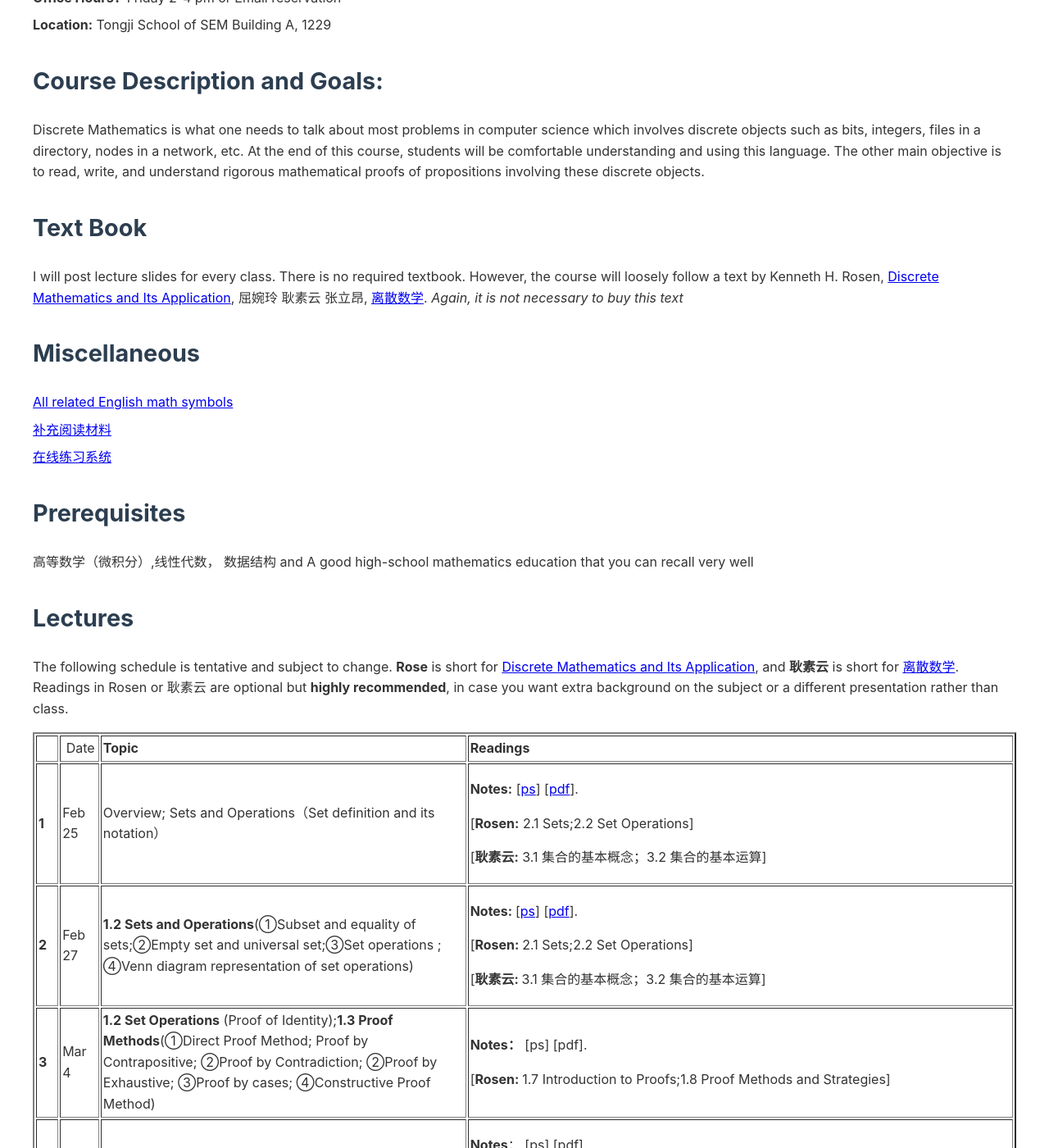
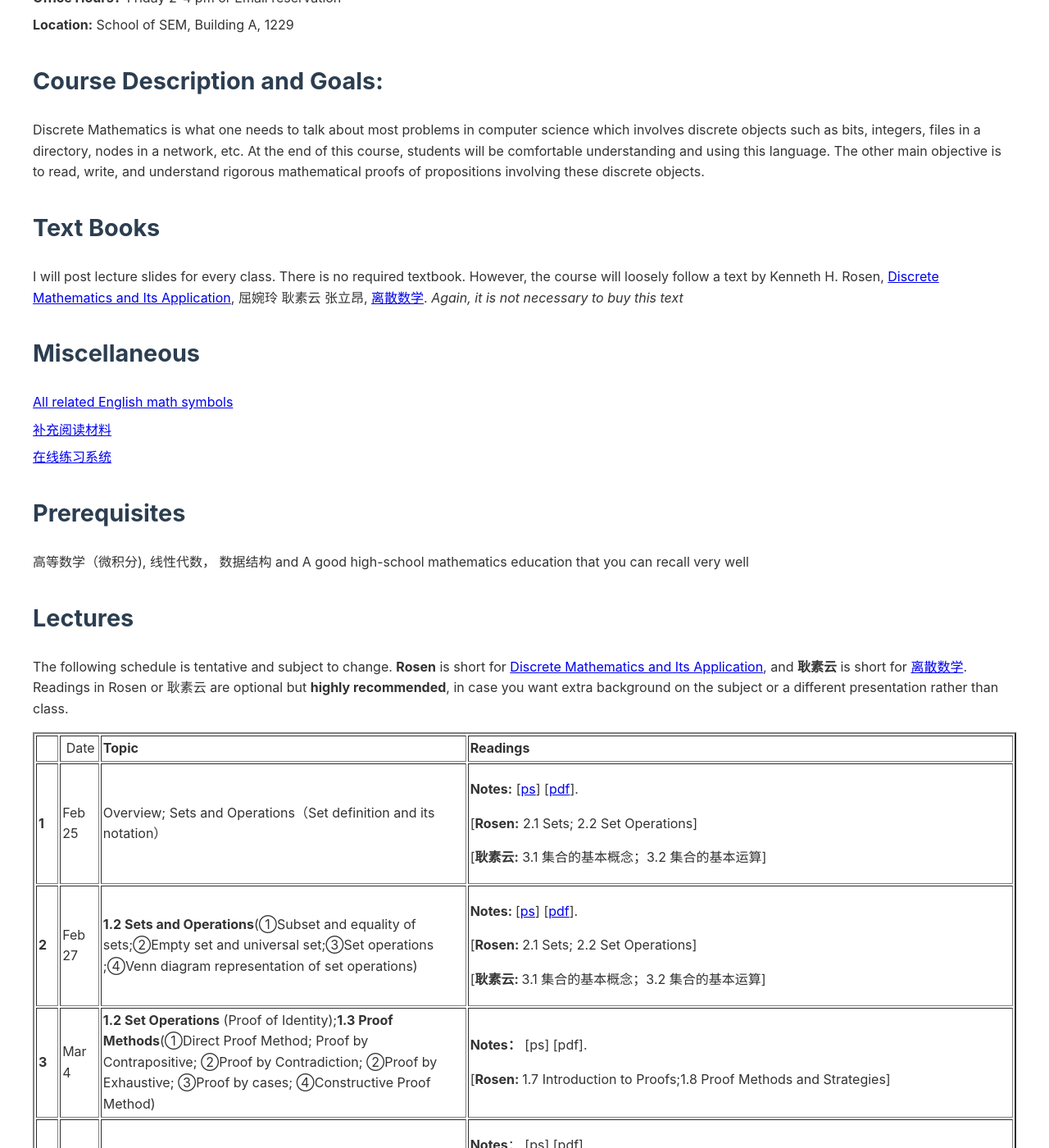
Before and after one commit to kejiwei/kejiwei.github.io, a Jekyll site: the page teaching/courses/dismath/index.html, which Jekyll copies as it is, in a window 1280 px wide and 1400 px high, scrolled down 451 px. Shown: the whole window at 82% size. Built offline with Jekyll 4.4.1, drawn with Linux system fonts in a browser that asks for light colours; some of the changed text lies outside the part shown.

Commit message:
teaching2

```diff
--- a/teaching/courses/dismath/index.html
+++ b/teaching/courses/dismath/index.html
@@ -17,14 +17,14 @@
         <h1>Discrete Mathematics</h1>
 
         <section class="course-info">
-            <h2>Course information</h2>
+            <h2>Course Information</h2>
             <ul>
-                <li><b> Cousrse Number：</b>01112201 </li>
-                <li><b> Term: </b>2025 Spring</li>
+                <li><b>Cousrse Number：</b>01112201 </li>
+                <li><b>Term: </b>2025 Spring</li>
                 <li><b>Class Times: </b>(Tues, Thurs: 10:00 am - 11:35 am)</li>
                 <li><b>Venue: </b>BuiLding An, A 110</li>
                 <li><b>Office Hours：</b>Friday 2-4 pm or Email reservation</li>
-                <li><b>Location:</b> Tongji School of SEM Building A, 1229</li>
+                <li><b>Location:</b> School of SEM, Building A, 1229</li>
 
             <h2>Course Description and Goals:</h2>
                 <li>
@@ -32,7 +32,7 @@
                 </p>
                 </li>
 
-             <h2>Text Book </h2>
+             <h2>Text Books </h2>
                 <li>
                 <p>I will post lecture slides for every class. There is no required textbook. However, the course will loosely follow a text by
                     Kenneth H. Rosen, <a href="https://www.amazon.com/Discrete-Mathematics-Its-Applications-Seventh/dp/0073383090"> Discrete Mathematics and Its Application</a>,  屈婉玲 耿素云 张立昂, <a href="https://item.jd.com/13041609.html"> 离散数学</a>. <i> Again, it is not necessary to buy this text </i>
@@ -47,12 +47,12 @@
                 </ul>
             <h2>Prerequisites</h2>
                 <ul>
-                    <li>高等数学（微积分）,线性代数， 数据结构 and A good high-school mathematics education that you can recall very well</li>
+                    <li>高等数学（微积分), 线性代数， 数据结构 and A good high-school mathematics education that you can recall very well</li>
                 </ul>
 
                 <h2>Lectures</h2>
 
-                <p>The following schedule is tentative and subject to change. <strong>Rose</strong> is short for <a href="https://www.amazon.com/Discrete-Mathematics-Its-Applications-Seventh/dp/0073383090">Discrete Mathematics and Its Application</a>,  and <strong>耿素云</strong> is short for <a href="https://item.jd.com/13041609.html">离散数学</a>. Readings in Rosen or 耿素云 are optional but <b>highly recommended</b>,
+                <p>The following schedule is tentative and subject to change. <strong>Rosen</strong> is short for <a href="https://www.amazon.com/Discrete-Mathematics-Its-Applications-Seventh/dp/0073383090">Discrete Mathematics and Its Application</a>,  and <strong>耿素云</strong> is short for <a href="https://item.jd.com/13041609.html">离散数学</a>. Readings in Rosen or 耿素云 are optional but <b>highly recommended</b>,
                     in case you want extra background on the subject or a different presentation rather than class.</p>
                 <div align=center>
                 <table border=2 cellpadding=2>
@@ -70,17 +70,17 @@
                 <td>Overview; Sets and Operations（Set definition and its notation）</td>
                 <td>
                   <p><strong> Notes:</strong>  [<a href="slides/CH0-Intro-V1-F.ppsx">ps</a>] [<a href="slides/CH0-Intro-V1-F.pdf">pdf</a><a>].</a></p>
-<p>[<strong>Rosen:</strong> 2.1 Sets;2.2 Set Operations]</p>
+<p>[<strong>Rosen:</strong> 2.1 Sets; 2.2 Set Operations]</p>
                   <p>[<strong>耿素云:</strong> 3.1 集合的基本概念；3.2 集合的基本运算]&nbsp; </p></td>
                 </tr>
 
                 <tr>
                 <td><b>2</b></td>
                 <td>Feb 27</td>
-                <td><strong>1.2 Sets and Operations</strong>(①Subset and equality of sets;②Empty set and universal set;③Set operations ; ④Venn diagram representation of set operations)</td>
+                <td><strong>1.2 Sets and Operations</strong>(①Subset and equality of sets;②Empty set and universal set;③Set operations ;④Venn diagram representation of set operations)</td>
                 <td>
                   <p> <strong> Notes:&nbsp;</strong>[<a href="slides/CH1 Set Theory and Proof Methods-V1-F(1-17).ppsx">ps</a>] [<a href="slides/CH1 Set Theory and Proof Methods-V1-F(1-17).pdf">pdf</a>].&nbsp;</p>
-                  <p>[<strong>R</strong><strong>osen: </strong>2.1 Sets;2.2 Set Operations]</p>
+                  <p>[<strong>R</strong><strong>osen: </strong>2.1 Sets; 2.2 Set Operations]</p>
                   <p>[<strong>耿素云: </strong>3.1 集合的基本概念；3.2 集合的基本运算]</p>
                 </td>
                 </tr>
```
